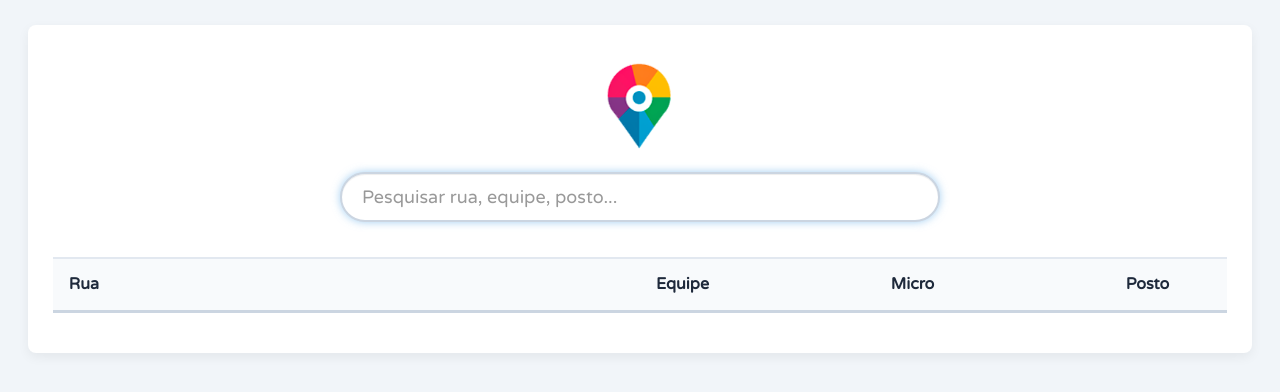
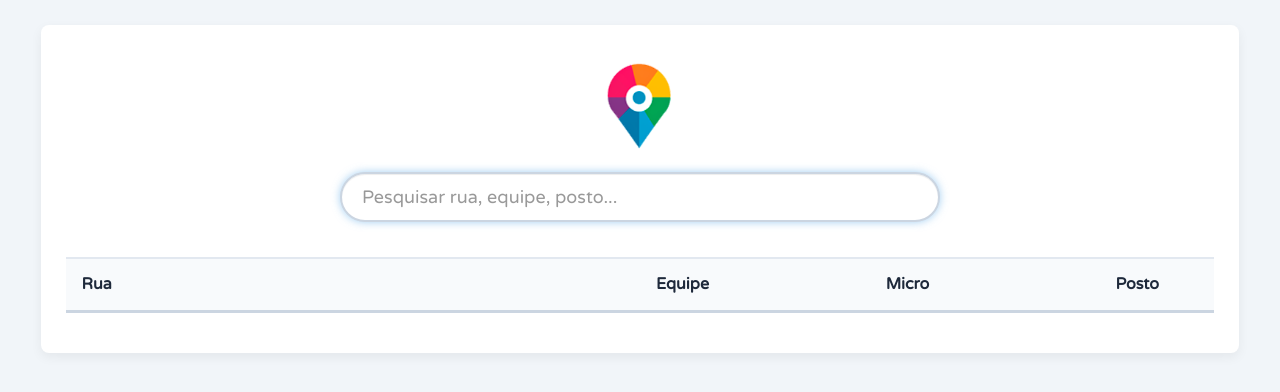
Before and after one commit to argsite/portosaude, a plain HTML site: page index.html in a window 1280 px wide. Drawn offline with nearby package versions, Linux system fonts and the light colour scheme.

Commit message:
Adjust container width from 98% to 96%

```diff
--- a/style.css
+++ b/style.css
@@ -7,7 +7,7 @@ body {
 
 /* Container fluido para desktop */
 .container {
- width: 98% !important;
+ width: 96% !important;
  /*max-width: 1450px !important;*/
  margin: 15px auto;
 }
```
